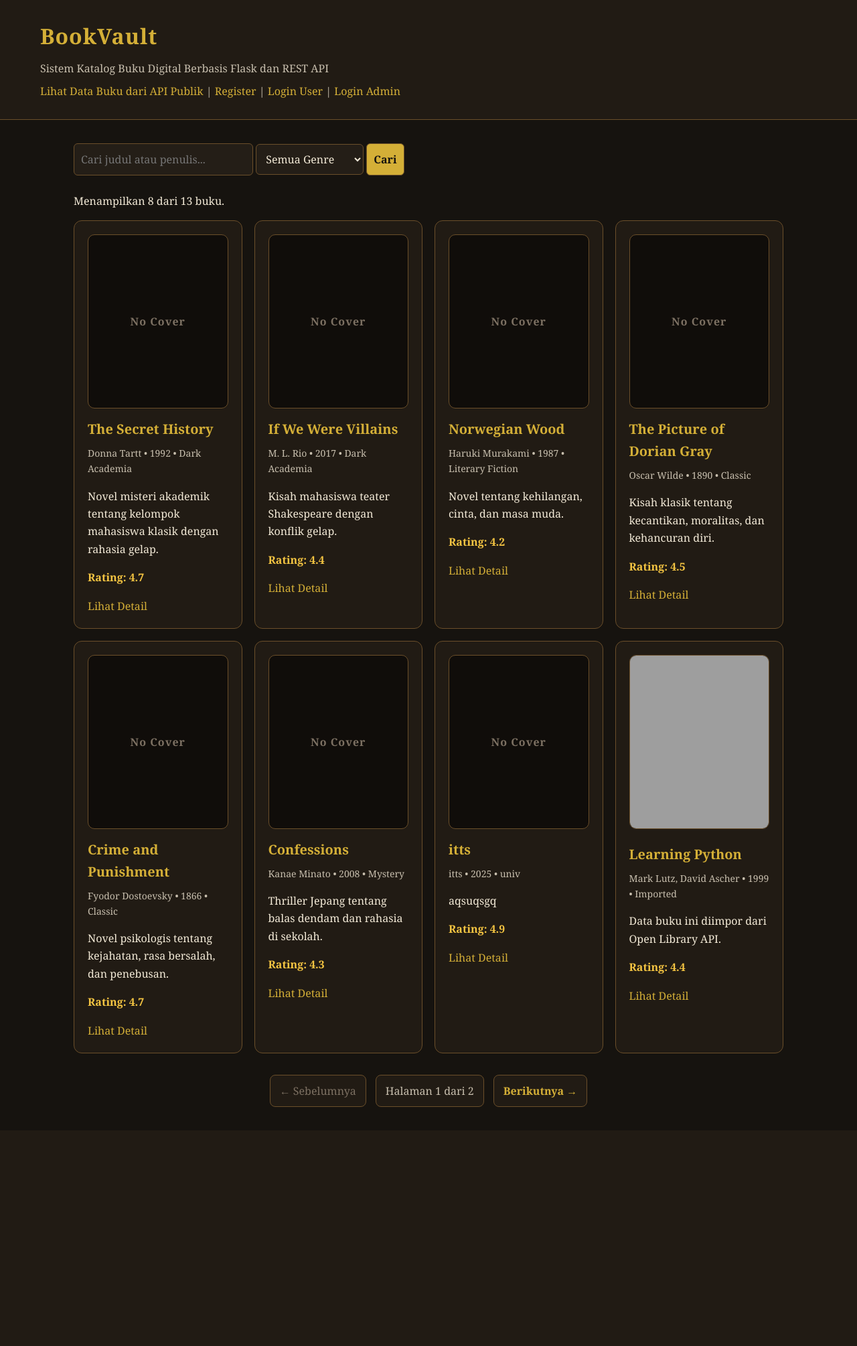
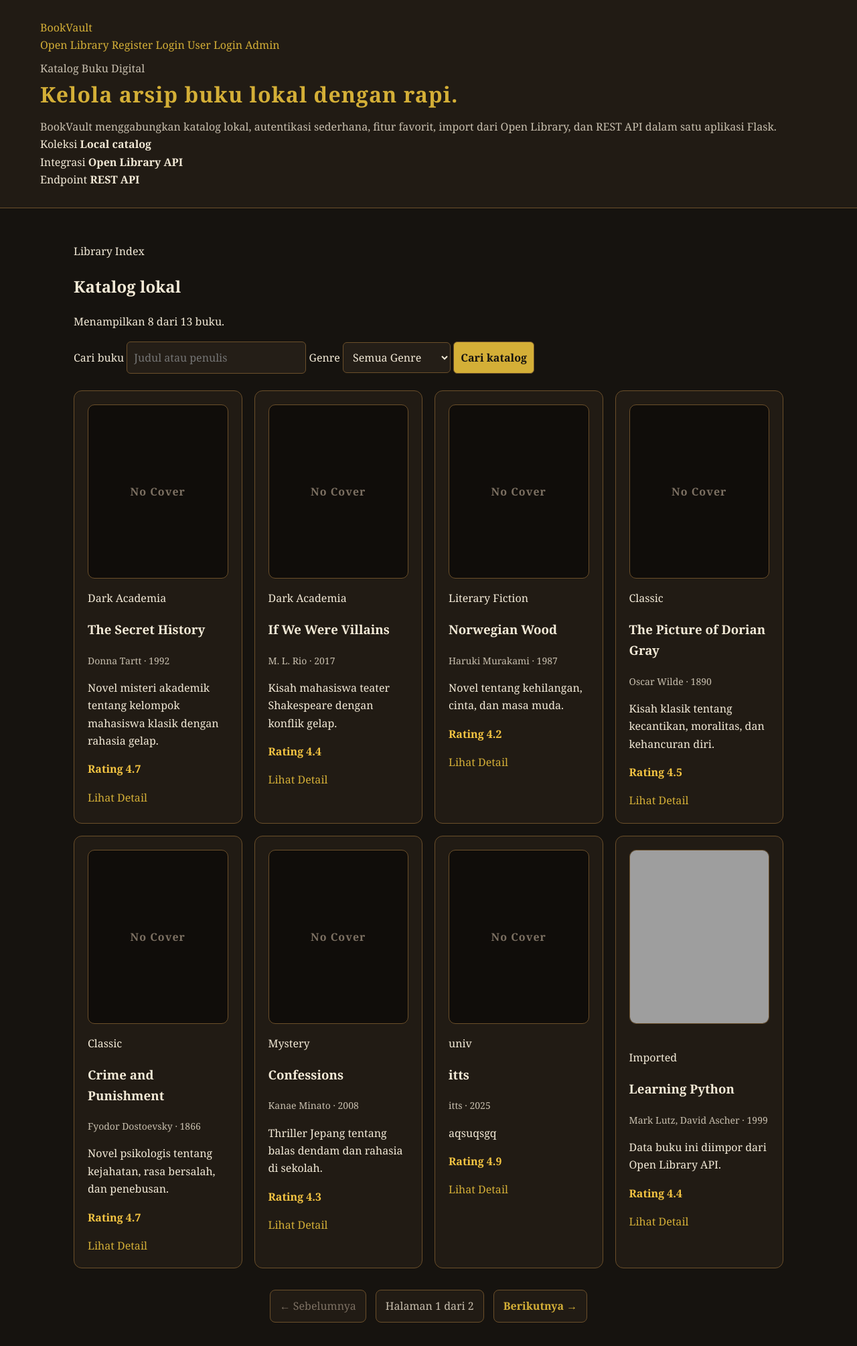
Before and after one commit to panjiaryasoma/bookvault-flask, a Flask app: page / in a window 1280 px wide. Shown: the whole page at 67% size. Before the commit the page ends 1653 px from the top, so only its background shows below. Run offline with Flask 3, Linux system fonts and the light colour scheme; data comes from the database, SQL or seed files in the repository; grey boxes are pictures that could not be loaded.

Commit message:
Refine catalog page markup

```diff
--- a/templates/index.html
+++ b/templates/index.html
@@ -7,41 +7,91 @@
 {% endblock %}
 
 {% block header %}
-<header>
-    <h1>BookVault</h1>
-    <p>Sistem Katalog Buku Digital Berbasis Flask dan REST API</p>
-    <p>
-        <a href="/public-books">Lihat Data Buku dari API Publik</a>
+<header class="site-header catalog-hero">
+    <div class="site-header__top">
+        <a href="/" class="brand">BookVault</a>
+
+        <nav class="nav-links" aria-label="Navigasi utama">
+            <a href="/public-books">Open Library</a>
 
             {% if session.get("user_logged_in") %}
-        | <span>Login sebagai: {{ session.get("user_username") }}</span>
-        | <a href="/user/dashboard">Dashboard User</a>
-        | <a href="/logout">Logout</a>
+            <a href="/user/dashboard">Dashboard User</a>
+            <a href="/logout">Logout</a>
 
             {% elif session.get("admin_logged_in") %}
-        | <span>Login sebagai: {{ session.get("admin_username") }}</span>
-        | <a href="/api/docs">API Docs</a>
-        | <a href="/admin">Dashboard Admin</a>
-        | <a href="/admin/logout">Logout Admin</a>
+            <a href="/api/docs">API Docs</a>
+            <a href="/admin">Dashboard Admin</a>
+            <a href="/admin/logout">Logout Admin</a>
 
             {% else %}
-        | <a href="/register">Register</a>
-        | <a href="/login">Login User</a>
-        | <a href="/admin/login">Login Admin</a>
+            <a href="/register">Register</a>
+            <a href="/login">Login User</a>
+            <a href="/admin/login">Login Admin</a>
             {% endif %}
+        </nav>
+    </div>
+
+    <div class="hero-grid">
+        <div class="hero-copy-block">
+            <p class="eyebrow">Katalog Buku Digital</p>
+            <h1>Kelola arsip buku lokal dengan rapi.</h1>
+            <p class="hero-copy">
+                BookVault menggabungkan katalog lokal, autentikasi sederhana, fitur favorit,
+                import dari Open Library, dan REST API dalam satu aplikasi Flask.
             </p>
+        </div>
+
+        <aside class="hero-ledger" aria-label="Ringkasan fitur BookVault">
+            <div>
+                <span>Koleksi</span>
+                <strong>Local catalog</strong>
+            </div>
+            <div>
+                <span>Integrasi</span>
+                <strong>Open Library API</strong>
+            </div>
+            <div>
+                <span>Endpoint</span>
+                <strong>REST API</strong>
+            </div>
+        </aside>
+    </div>
 
     {% if session.get("user_logged_in") %}
-    <p>Selamat datang, {{ session.get("user_username") }}. Anda login sebagai user biasa.</p>
+    <div class="session-strip">
+        Login sebagai user: <strong>{{ session.get("user_username") }}</strong>
+    </div>
     {% elif session.get("admin_logged_in") %}
-    <p>Selamat datang, {{ session.get("admin_username") }}. Anda login sebagai admin.</p>
+    <div class="session-strip">
+        Login sebagai admin: <strong>{{ session.get("admin_username") }}</strong>
+    </div>
     {% endif %}
 </header>
 {% endblock %}
 
 {% block content %}
-<form method="GET" action="/" class="search-box">
-    <input type="text" name="q" placeholder="Cari judul atau penulis..." value="{{ q }}">
+<section class="catalog-section" aria-labelledby="catalog-title">
+    <div class="section-heading">
+        <div>
+            <p class="section-label">Library Index</p>
+            <h2 id="catalog-title">Katalog lokal</h2>
+        </div>
+
+        {% if pagination %}
+        <p class="result-count">Menampilkan {{ books|length }} dari {{ pagination.total }} buku.</p>
+        {% else %}
+        <p class="result-count">Menampilkan {{ books|length }} buku.</p>
+        {% endif %}
+    </div>
+
+    <form method="GET" action="/" class="search-box" aria-label="Cari dan filter katalog buku">
+        <label>
+            <span>Cari buku</span>
+            <input type="text" name="q" placeholder="Judul atau penulis" value="{{ q }}">
+        </label>
+
+        <label>
+            <span>Genre</span>
             <select name="genre" class="genre-select">
                 <option value="">Semua Genre</option>
                 {% for g in genres %}
@@ -50,18 +100,15 @@
                 </option>
                 {% endfor %}
             </select>
-    <button type="submit">Cari</button>
+        </label>
+
+        <button type="submit">Cari katalog</button>
     </form>
-
-{% if pagination %}
-<p>Menampilkan {{ books|length }} dari {{ pagination.total }} buku.</p>
-{% else %}
-<p>Menampilkan {{ books|length }} buku.</p>
-{% endif %}
 
     <div class="grid">
         {% for book in books %}
-    <div class="card">
+        <article class="card book-card">
+            <a href="/book/{{ book.id }}" class="cover-link" aria-label="Lihat detail {{ book.title }}">
                 {% if book.cover_image %}
                 <img src="{{ book.cover_image }}" alt="Cover {{ book.title }}" class="book-cover">
                 {% else %}
@@ -69,40 +116,46 @@
                     <span>No Cover</span>
                 </div>
                 {% endif %}
+            </a>
 
-        <h2>{{ book.title }}</h2>
+            <div class="book-content">
+                <p class="book-genre">{{ book.genre }}</p>
+                <h3>{{ book.title }}</h3>
 
                 <div class="meta">
-            {{ book.author }} • {{ book.year }} • {{ book.genre }}
+                    {{ book.author }} · {{ book.year }}
                 </div>
 
-        <p>{{ book.description }}</p>
+                <p class="description">{{ book.description }}</p>
 
                 {% if book.rating and book.rating > 0 %}
-        <p class="rating">Rating: {{ book.rating }}</p>
+                <p class="rating">Rating {{ book.rating }}</p>
                 {% else %}
-        <p class="rating">Rating: Belum dinilai</p>
+                <p class="rating muted">Belum dinilai</p>
                 {% endif %}
+            </div>
 
-        <a href="/book/{{ book.id }}">Lihat Detail</a>
+            <div class="card-actions">
+                <a href="/book/{{ book.id }}" class="detail-link">Lihat Detail</a>
 
                 {% if session.get("user_logged_in") %}
                     {% if book.id in favorite_ids %}
                     <form method="POST" action="/favorite/remove/{{ book.id }}" class="favorite-form">
-                <button type="submit" class="btn-favorited">Sudah di Favorit - Hapus</button>
+                        <button type="submit" class="btn-favorited">Hapus Favorit</button>
                     </form>
                     {% else %}
                     <form method="POST" action="/favorite/add/{{ book.id }}" class="favorite-form">
-                <button type="submit">Tambah ke Favorit</button>
+                        <button type="submit">Tambah Favorit</button>
                     </form>
                     {% endif %}
                 {% endif %}
             </div>
+        </article>
         {% endfor %}
     </div>
 
     {% if pagination and pagination.pages > 1 %}
-<div class="pagination">
+    <nav class="pagination" aria-label="Navigasi halaman katalog">
         {% if pagination.has_prev %}
         <a href="{{ url_for('index', page=pagination.prev_num, q=q, genre=selected_genre) }}">
             ← Sebelumnya
@@ -122,8 +175,9 @@
         {% else %}
         <span class="disabled">Berikutnya →</span>
         {% endif %}
-</div>
+    </nav>
     {% endif %}
+</section>
 {% endblock %}
 
 {% block scripts %}
```
Lines whose indentation alone changed are shown as unchanged.
